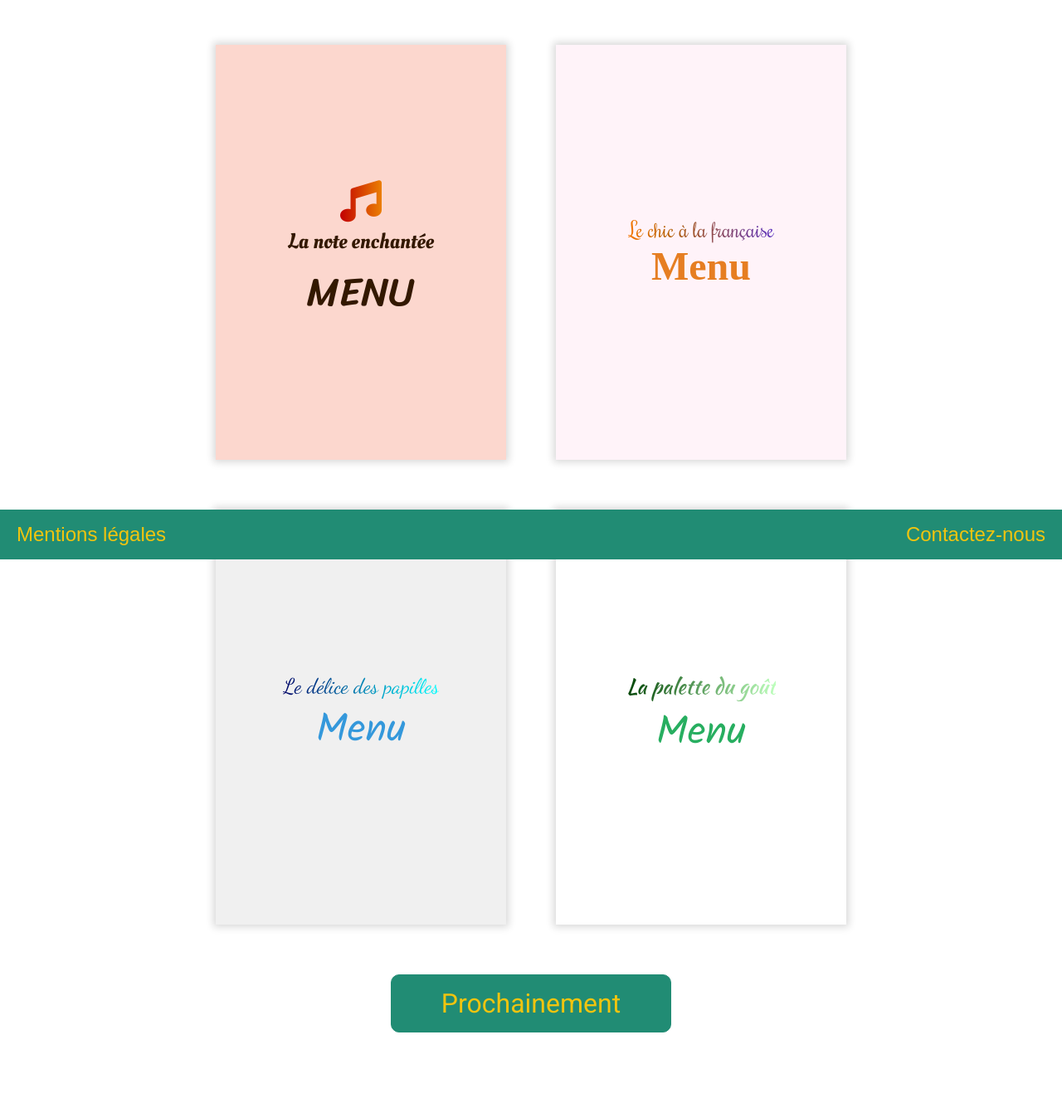
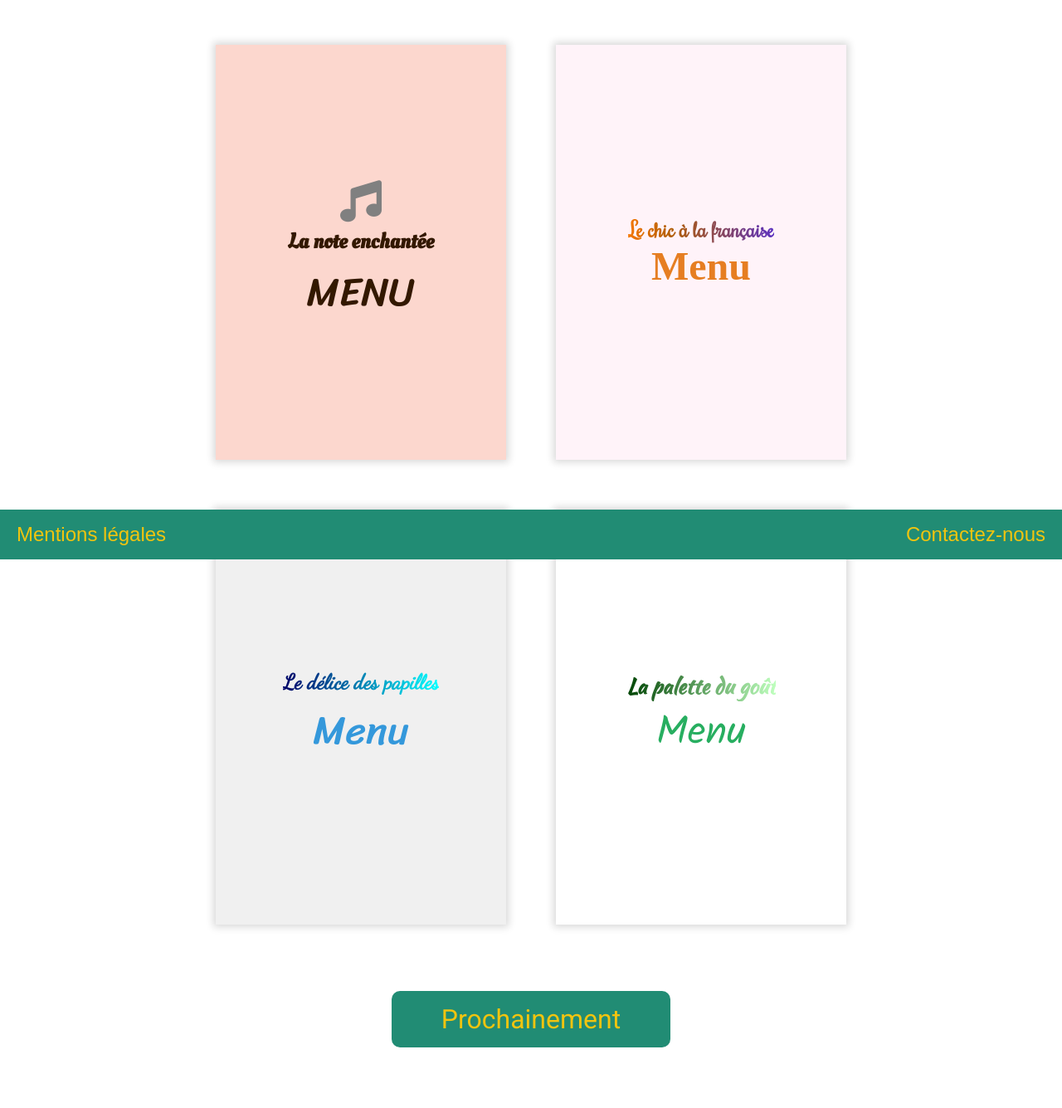
Before and after one commit to Mathias-Hadji/website_ohmyfood_old, a plain HTML site: page index.html in a window 1280 px wide. Shown: the part 126-1461 px from the top of the page at 83% size. Drawn offline with Linux system fonts and the light colour scheme.

Commit message:
Page index.html > réorganisation des classes qui affichent les menus visibles sur la page d'accueil du site. Page style.scss > Amélioration de l'indentation du code SCSS pour une meilleure utilisation du nesting. Modification du nom des variables de couleur de page et de texte. Ajout d'une mixin d'ombre pour les menus. Ajout de commentaires.

```diff
--- a/index.html
+++ b/index.html
@@ -23,36 +23,35 @@
     <main class="main_container">
         <section class="grid">
             <div class="row">
-                <div class="menu-prev menu-prev--1">
+                <section class="menu-prev menu-prev--menu1">
                     <div class="menu-prev__icon menu-prev__icon--menu1">
                         <i class="fas fa-music"></i>
                     </div>
-                    <p class="menu-prev__heading menu-prev__heading--title1">La note enchantée</p>
-                    <p class="menu-prev__byline menu-prev_byline--menu1">Menu</p>
-                </div>
-                <div class="menu-prev menu-prev--2">
-                    <p class="menu-prev__heading menu-prev__heading--title2">Le chic à la française</p>
-                    <p class="menu-prev__byline menu-prev__byline--menu2">Menu</p>
-                </div>
+                    <h1>La note enchantée</h1>
+                    <p>Menu</p>
+                </section>
+
+                <section class="menu-prev menu-prev--menu2">
+                    <h1>Le chic à la française</h1>
+                    <p>Menu</p>
+                </section>
             </div>
             <div class="row">
-                <div class="menu-prev menu-prev--3">
-                    <p class="menu-prev__heading menu-prev__heading--title3">Le délice des papilles</p>
-                    <p class="menu-prev__byline menu-prev__byline--menu3">Menu</p>
-                </div>
-                <div class="menu-prev">
-                    <p class="menu-prev__heading menu-prev__heading--title4">La palette du goût</p>
-                    <p class="menu-prev__byline menu-prev__byline--menu4">Menu</p>
-                </div>
+                <section class="menu-prev menu-prev--menu3">
+                    <h1>Le délice des papilles</h1>
+                    <p>Menu</p>
+                </section>
+                <section class="menu-prev menu-prev--menu4">
+                    <h1>La palette du goût</h1>
+                    <p>Menu</p>
+                </section>
             </div>
+
             <section class="work-in-progress">
-                <button class="work-in-progress__button">Prochainement</button>
+                <button class="btn btn-workinprogress">Prochainement</button>
             </section>
         </section>
     </main>
-
-
-
 
     <footer class="footer">
         <div class="legal">
--- a/sass/style.scss
+++ b/sass/style.scss
@@ -1,6 +1,20 @@
-$orange-color: #f1c40f;
-$green-color: #218c74;
 
+/* Variable */
+
+$color-text-primary: #f1c40f;
+$color-primary: #218c74;
+
+
+/* Mixin */
+
+@mixin boxshadow-menu () {
+    -webkit-box-shadow: 0px 0px 9px 3px rgba(217,217,217,1);
+    -moz-box-shadow: 0px 0px 9px 3px rgba(217,217,217,1);
+    box-shadow: 0px 0px 9px 3px rgba(217,217,217,1);
+}
+
+
+/* Reset */
 
 *{
     margin: 0;
@@ -8,21 +22,24 @@ $green-color: #218c74;
 }
 
 
+/* SECTION HEADER */
 
 .header{
     display: flex;
     justify-content: center;
     align-items: center;
-    background-color: $green-color;
+    background-color: $color-primary;
     height: 120px;
 
-    .header__heading{
-        color: $orange-color;
+    &__heading{
+        color: $color-text-primary;
         font-size: 3em;
         font-family: 'Inter', sans-serif;
     }
 }
 
+
+/* SECTION CONTENANT LES MENUS */
 
 .main_container{
     display: flex;
@@ -30,16 +47,16 @@ $green-color: #218c74;
     align-items: center;
 }
 
-
 .grid{
-    width: 70%;
+    width: 80%;
     display: flex;
     flex-direction: column;
     align-items: center;
     justify-content: center;
-    font-size: 2em;
     margin-top: 30px;
     margin-bottom: 30px;
+    font-size: 2em;
+}
 
 .row{
     display: flex;
@@ -47,6 +64,8 @@ $green-color: #218c74;
     justify-content: center;
     flex-direction: row;
 }
+
+/* BLOC MENU GENERIQUE */
 
 .menu-prev{
     display: flex;
@@ -56,120 +75,129 @@ $green-color: #218c74;
     width: 350px;
     justify-content: center;
     align-items: center;
-        -webkit-box-shadow: 0px 0px 9px 3px rgba(217,217,217,1);
-        -moz-box-shadow: 0px 0px 9px 3px rgba(217,217,217,1);
-        box-shadow: 0px 0px 9px 3px rgba(217,217,217,1);
+    background:white;
+    @include boxshadow-menu;
+
+
+    .menu-prev__icon{
+        font-size: 50px;
+        color: grey;
     }
 
-
-    .menu-prev__heading{
+    h1{
         font-size: 0.8em;
     }
 
-    .menu-prev__byline{
+    p{
         font-size: 1.5em;
     }
-
-
-    .menu-prev--1{
-        background: rgb(252, 215, 206)
 }
 
 
 
-    .menu-prev__icon{
-        font-size: 50px;
+
+/* BLOC MENU 1 */
+
+.menu-prev--menu1{
+    background: rgb(252, 215, 206);
+
+    h1{
+        font-family: 'Oleo Script', cursive;
+        color: #331800;
     }
 
-    .menu-prev__icon--menu1{
-        background-image: linear-gradient(90deg, rgba(194,0,0,1) 0%, rgba(235,127,3,1) 100%, rgba(255,203,190,1) 100%);
-        -webkit-text-fill-color: transparent;
-        -webkit-background-clip: text;
-    }
-
-    .menu-prev_byline--menu1{
+    p{
         font-family: 'Sriracha', cursive;
         text-transform: uppercase;
         color: #331800;
-        font-size: 1.5em;
     }
-
-    .menu-prev--2{
-        background: rgb(255, 243, 249)
-    }
-
-    .menu-prev_byline--menu3{
-        font-family: 'Sriracha', cursive;
-        text-transform: uppercase;
-    }
-
-    .menu-prev--3{
-        background: rgb(240, 240, 240)
 }
 
 
 
-    .menu-prev__heading--title1{
-        font-family: 'Oleo Script', cursive;
-        color: #331800;
-    }
+/* BLOC MENU 2 */
 
 
-    .menu-prev__heading--title2{
+.menu-prev--menu2{
+    background: rgb(255, 243, 249);
+
+    h1{
         font-family: 'Rochester', cursive;
         background: linear-gradient(90deg, rgba(245,119,0,1) 0%, rgba(179,93,1,1) 29%, rgba(91,49,191,1) 100%);
         -webkit-text-fill-color: transparent;
         -webkit-background-clip: text;
     }
 
-    .menu-prev__byline--menu2{
+    p{
         color:#e67e22;
         font-weight: bold;
     }
+}
 
-    .menu-prev__heading--title3{
+
+/* BLOC MENU 3 */
+
+.menu-prev--menu3{
+    background: rgb(240, 240, 240);
+
+    h1{
         font-family: 'Dancing Script', cursive;
         background: linear-gradient(90deg, rgba(0,4,103,1) 0%, rgba(0,254,255,1) 100%, rgba(91,49,191,1) 100%);
         -webkit-text-fill-color: transparent;
         -webkit-background-clip: text;
     }
 
-    .menu-prev__byline--menu3{
+    p{
         color:#3498db;
         font-family: 'Kalam', cursive;
+        font-family: 'Sriracha', cursive;
+    }
 }
 
-    .menu-prev__heading--title4{
+
+/* BLOC MENU 4 */
+
+.menu-prev--menu4{
+
+    h1{
         font-family: 'Kaushan Script', cursive;
         background: linear-gradient(90deg, rgba(0,68,4,1) 0%, rgba(191,255,190,1) 100%, rgba(0,111,33,1) 100%);
         -webkit-text-fill-color: transparent;
         -webkit-background-clip: text;
     }
 
-    .menu-prev__byline--menu4{
+    p{
         color: #27ae60;
         font-family: 'Kalam', cursive;
     }
-
 }
 
-.work-in-progress{
-    margin-top: 30px;
-    margin-bottom: 100px;
-    display: flex;
-    justify-content: center;
-    align-items: center;
 
-    .work-in-progress__button{
+/* SECTION BOUTON PROCHAINEMENT */
+
+/* BOUTON GENERIQUE */
+
+.btn{
+    color: $color-text-primary;
+    background: $color-primary;
     font-size: 1em;
-        color: $orange-color;
-        background: $green-color;
     border-radius: 10px;
     padding: 15px 60px;
-        border: solid 1px $green-color;
+    border: transparent;
     font-family:'Roboto', sans-serif;
 }
+
+/* BOUTON PROCHAINEMENT */
+
+
+.btn-workinprogress{
+        margin-top: 50px;
+        margin-bottom: 70px;
     }
+
+
+
+/* SECTION FOOTER */
 
 .footer{
     position: fixed;
@@ -177,10 +205,10 @@ $green-color: #218c74;
     bottom: 0;
     width: 100%;
     height: 60px;
-    background: $green-color;
+    background: $color-primary;
     display: flex;
     align-items: center;
-    color: $orange-color;
+    color: $color-text-primary;
     font-size: 1.5em;
     justify-content: space-between;
     font-family: Arial, Helvetica, sans-serif;
```
Also changed, not shown: css/style.css, 1 other file. Lines whose indentation alone changed are shown as unchanged.
